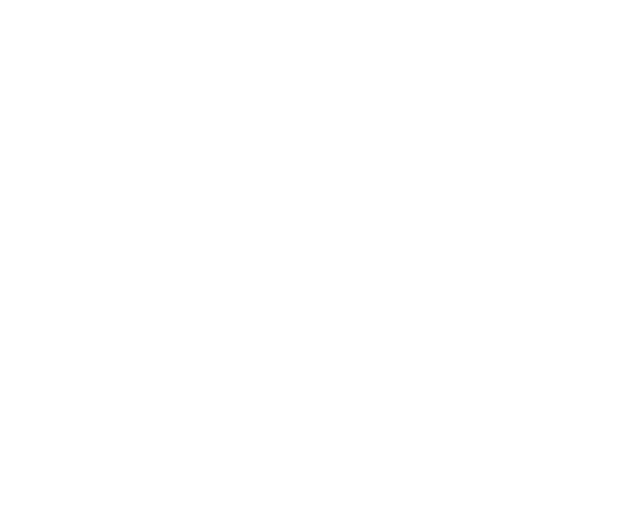
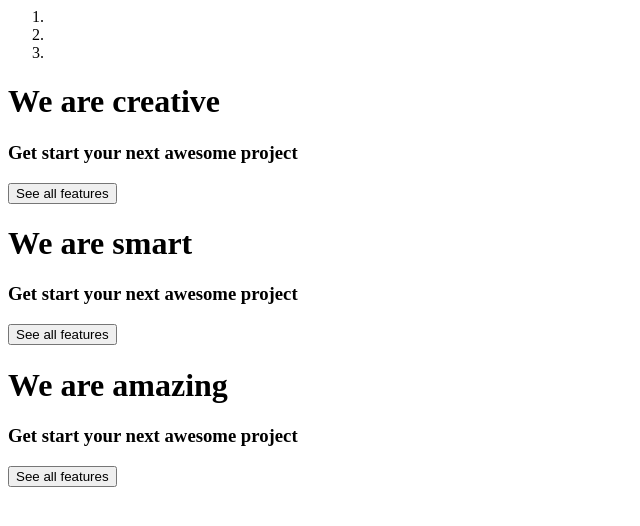
Before and after one commit to gitter-badger/PablosList, a PHP site: page /views/partials/header.php in a window 1280 px wide. Before the commit the part shown is empty. Shown: the top 526 px of the page, without its empty margins (0-640 px from the left). Run offline with PHP 8.4, Linux system fonts and the light colour scheme.

Commit message:
justin says pasta

```diff
--- a/views/partials/header.php
+++ b/views/partials/header.php
@@ -1,8 +1,54 @@
 <html>
 <head>
+
 	<title>Pablo's List</title>
 </head>
 <body>
+	<div class="carousel fade-carousel slide" data-ride="carousel" data-interval="4000" id="bs-carousel">
+  <!-- Overlay -->
+  <div class="overlay"></div>
+
+  <!-- Indicators -->
+  <ol class="carousel-indicators">
+    <li data-target="#bs-carousel" data-slide-to="0" class="active"></li>
+    <li data-target="#bs-carousel" data-slide-to="1"></li>
+    <li data-target="#bs-carousel" data-slide-to="2"></li>
+  </ol>
+
+  <!-- Wrapper for slides -->
+  <div class="carousel-inner">
+    <div class="item slides active">
+      <div class="slide-1"></div>
+      <div class="hero">
+        <hgroup>
+            <h1>We are creative</h1>
+            <h3>Get start your next awesome project</h3>
+        </hgroup>
+        <button class="btn btn-hero btn-lg" role="button">See all features</button>
+      </div>
+    </div>
+    <div class="item slides">
+      <div class="slide-2"></div>
+      <div class="hero">
+        <hgroup>
+            <h1>We are smart</h1>
+            <h3>Get start your next awesome project</h3>
+        </hgroup>
+        <button class="btn btn-hero btn-lg" role="button">See all features</button>
+      </div>
+    </div>
+    <div class="item slides">
+      <div class="slide-3"></div>
+      <div class="hero">
+        <hgroup>
+            <h1>We are amazing</h1>
+            <h3>Get start your next awesome project</h3>
+        </hgroup>
+        <button class="btn btn-hero btn-lg" role="button">See all features</button>
+      </div>
+    </div>
+  </div>
+</div>
 
 </body>
 </html>
```
Also changed, not shown: views/partials/navbar.php (deleted, +0 -8 lines).
